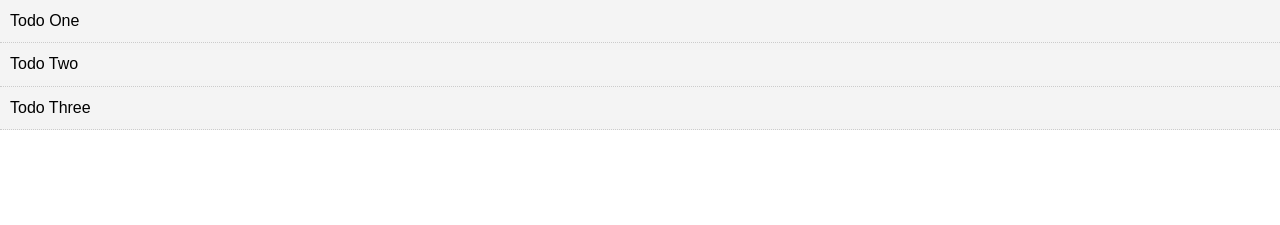
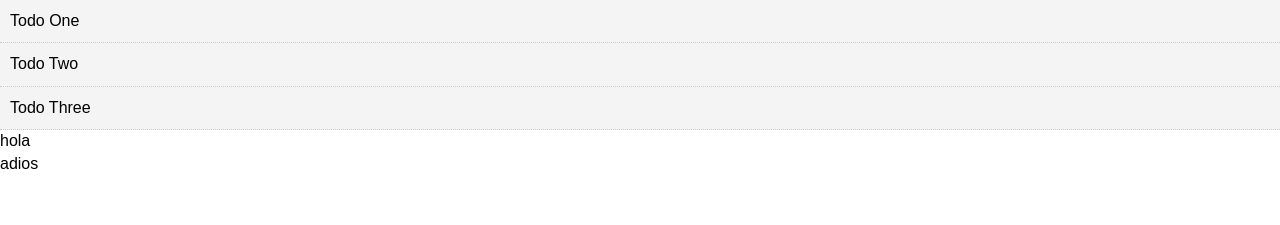
Before and after one commit to nilirias/AboutMe, a Vue app in the folder curriculahome/: page / in a window 1280 px wide. Shown: the top 225 px of the page. Built offline with nearby package versions, Linux system fonts and the light colour scheme.

Commit message:
estoy sufriendo

```diff
--- a/curriculahome/src/App.vue
+++ b/curriculahome/src/App.vue
@@ -1,17 +1,23 @@
 <template>
   <div id="app">
     <Todos v-bind:todos="todos"/>
+    <placeholderFondo />
+    <placeholderMenu />
   </div>
 </template>
 
 <script>
 import Todos from './components/Todos';
+import placeholderFondo from './components/placeholderFondo';
+import placeholderMenu from './components/placeholderMenu';
 
 
 export default {
   name: 'App',
   components: {
-    Todos
+    Todos,
+    placeholderFondo,
+    placeholderMenu
   },
   data(){
     return {
@@ -38,6 +44,15 @@ export default {
 </script>
 
 <style>
+  .container {
+  display: flex; /* or inline-flex */
+  flex-direction: column;
+  flex-wrap: nowrap;
+  order: 2;
+}
+
+
+
   *{
     box-sizing: border-box;
     margin: 0;
--- /dev/null
+++ b/curriculahome/src/components/placeholderFondo.vue
@@ -0,0 +1,5 @@
+<template>
+    <div>
+        <p>hola</p>
+    </div>
+</template>
--- /dev/null
+++ b/curriculahome/src/components/placeholderMenu.vue
@@ -0,0 +1,5 @@
+<template>
+    <div>
+        <p>adios</p>
+    </div>
+</template>
```
